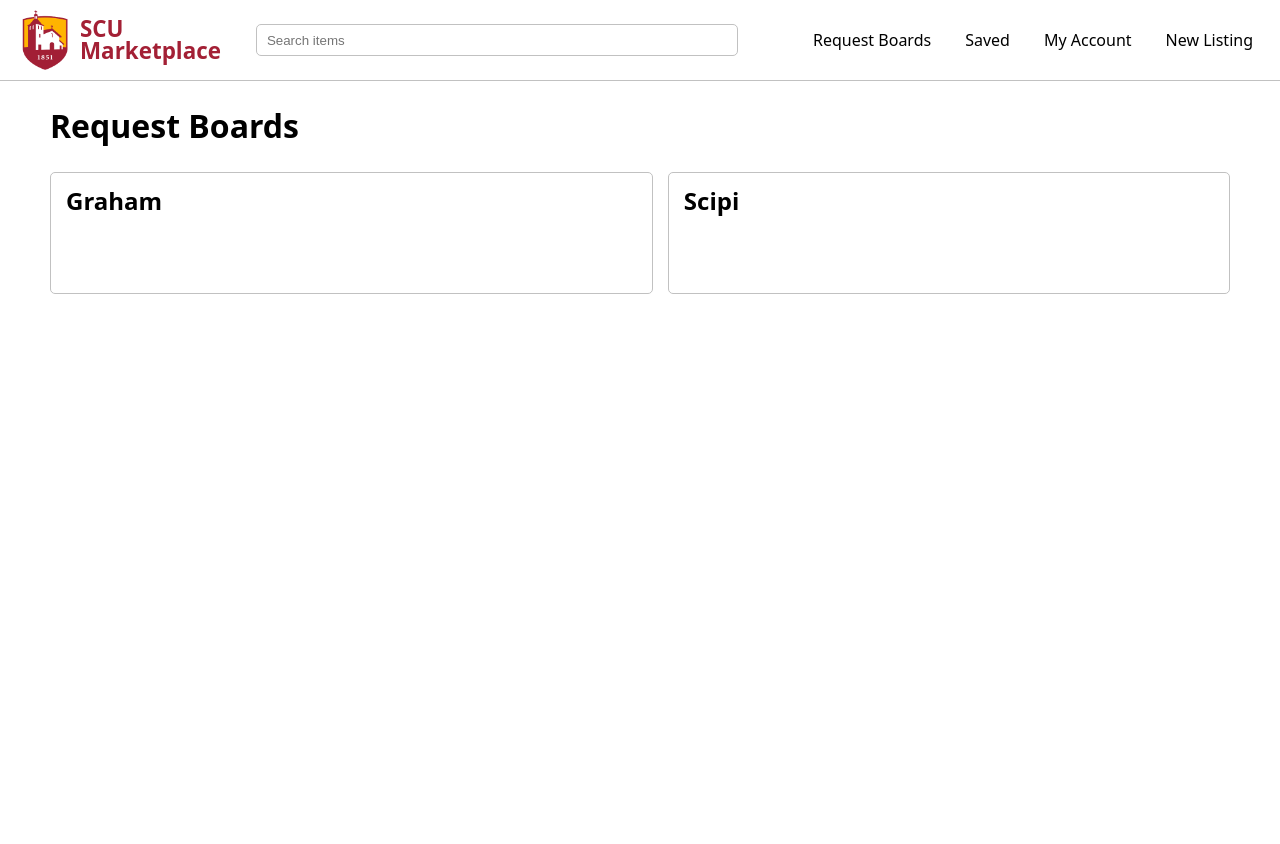
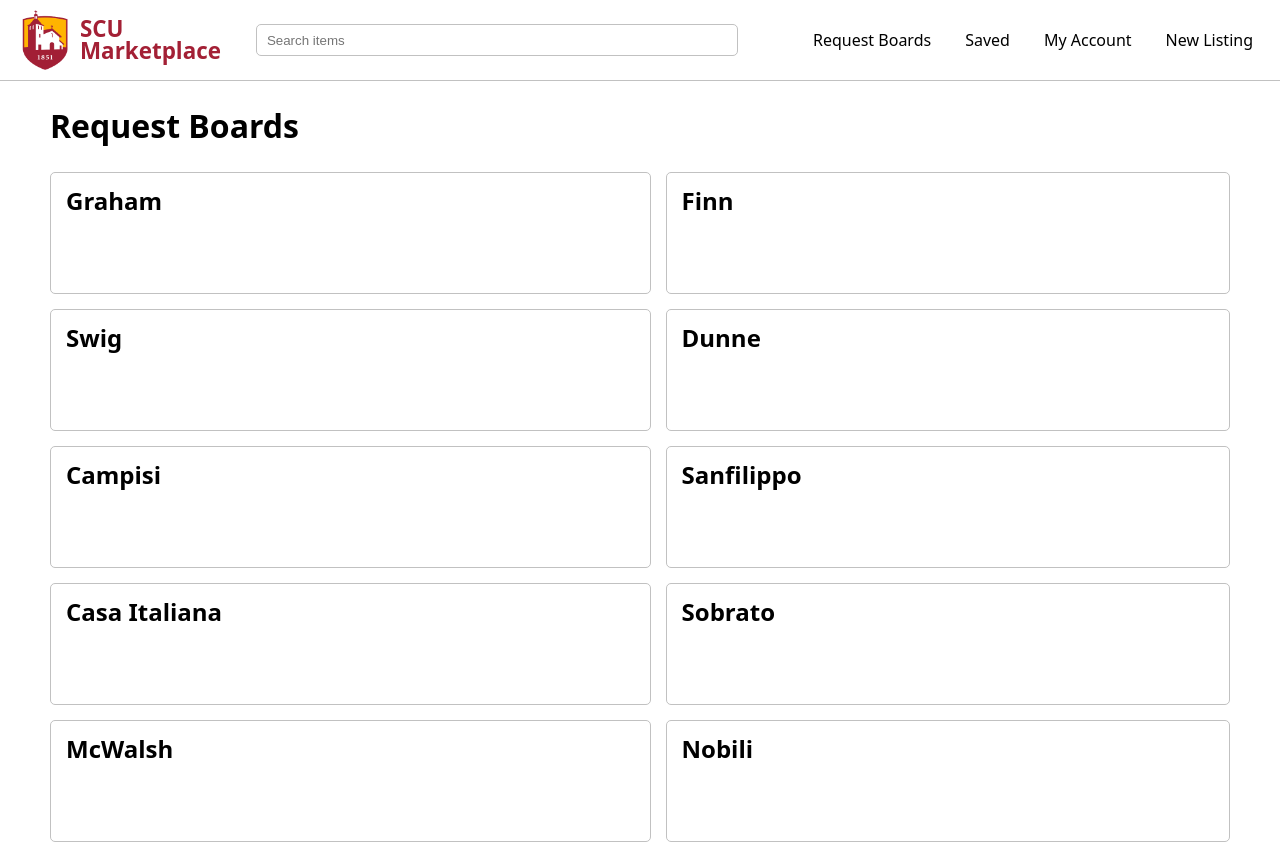
Before and after one commit to pinesoul123/SCU-Marketplace, a React (Vite) app: page /requestboards in a window 1280 px wide. Shown: the top 844 px of the page. Before the commit the page ends 800 px from the top, so only its background shows below. Built offline with nearby package versions, Linux system fonts and the light colour scheme; no server answers.

Commit message:
Populated request board with locations and request boards with dummy requests

```diff
--- a/src/pages/RequestBoards.jsx
+++ b/src/pages/RequestBoards.jsx
@@ -1,11 +1,26 @@
+// Displays all request boards
 
-const boards = ["Graham", "Scipi"]
+import { Link } from "react-router-dom";
+
+const boards = [
+	"Graham",
+	"Finn",
+	"Swig",
+	"Dunne",
+	"Campisi",
+	"Sanfilippo",
+	"Casa Italiana",
+	"Sobrato",
+	"McWalsh",
+	"Nobili",
+	"Off Campus",
+  ]
 
 function Board({ name }) {
 	return (
-        <a class="button request-board-button" href="">
+		<Link className="button request-board-button" to={`/requestboards/${encodeURIComponent(name)}`}>
 			<h2>{name}</h2>
-        </a>
+		</Link>
 	)
 }
 
```
Also changed, not shown: src/pages/RequestBoard.jsx (+49 -1 lines). Lines whose indentation alone changed are shown as unchanged.
